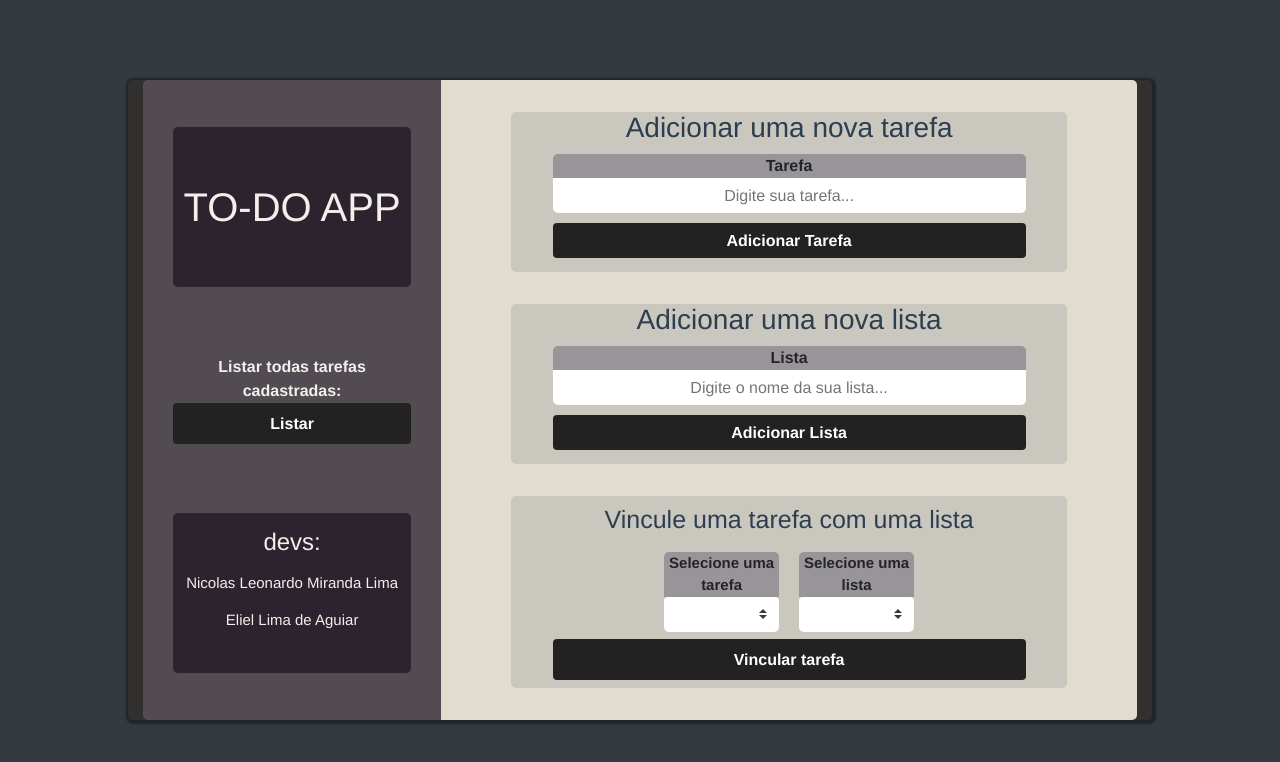
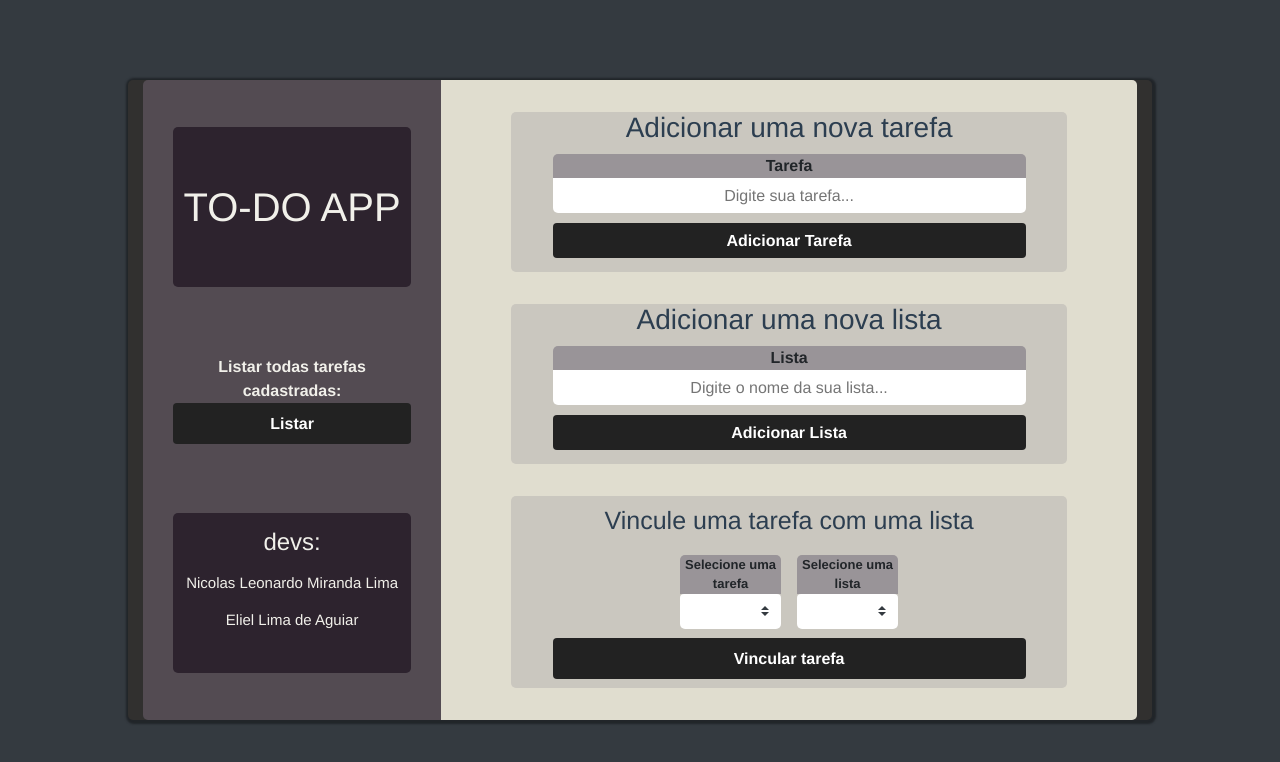
Before and after one commit to NicolasMirandannm/to-do-frontEnd, a Vue app: page / in a window 1280 px wide. Shown: the top 762 px of the page. Built offline with nearby package versions, Linux system fonts and the light colour scheme; no server answers; what vue-sweetalert2 would draw is missing.

Commit message:
ajuste no tamanho da font de um titulo

```diff
--- a/src/views/HomeToDo.vue
+++ b/src/views/HomeToDo.vue
@@ -377,7 +377,7 @@
 }
 
 .link-dropdown .subtitle-add {
-  font-size: 15px;
+  font-size: 13px;
 }
 .align-dropdown {
   display: flex;
```
